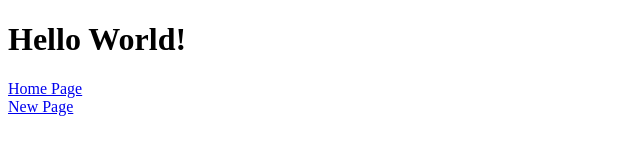
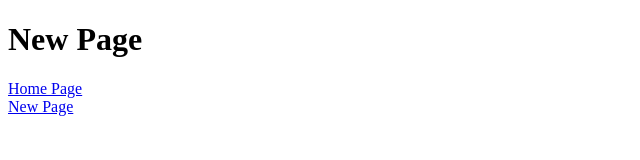
Before and after one commit to kattyaa12/firstwebsitekg, a plain HTML site: page newpage.html in a window 1280 px wide. Shown: the whole page, without its empty margins (0-640 px from the left). Drawn offline with Linux system fonts and the light colour scheme.

Commit message:
Update newpage.html

```diff
--- a/newpage.html
+++ b/newpage.html
@@ -6,7 +6,7 @@
   </head>
 
   <body>
-    <h1>Hello World!</h1>
+    <h1>New Page</h1>
     <a href="index.html">Home Page</a><br>
     <a href="newpage.html">New Page</a>
   </body>
```
